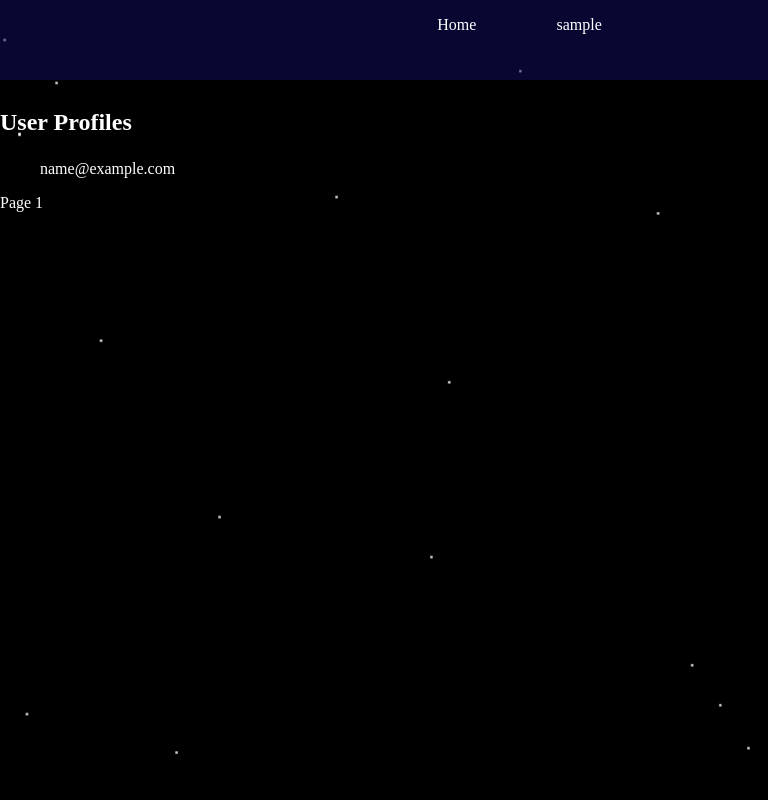
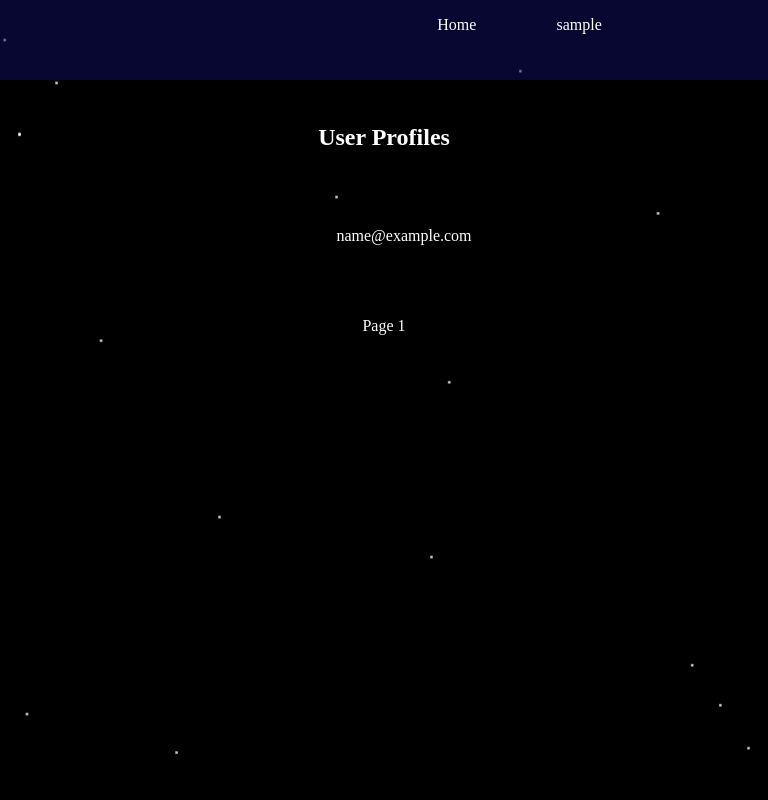
Before and after one commit to agustinsalum/DjangoGoogleAuth, a Django app: page /home/ in a window 768 px wide. Run offline with Django 5.2, Linux system fonts and the light colour scheme; the visitor is signed in with stand-in values (Sample User, id 1); data comes from the database, SQL or seed files in the repository.

Commit message:
Terminado el Home y adaptado a todas las pantallas

```diff
--- a/static/css/base/base.css
+++ b/static/css/base/base.css
@@ -1,4 +1,5 @@
 @import url('https://fonts.googleapis.com/css2?family=Open+Sans:ital,wght@0,300..800;1,300..800&display=swap');
+
 
 /* Login */
 
@@ -135,6 +136,59 @@ nav ul li form input[type="submit"]:hover {
     opacity: 0.8;
 }
 
+
+main {
+    display: flex;
+    width: 100%;
+    height: 82vh;
+}
+
+.sectionHome {
+    display: flex;
+    flex-direction: column;
+    width: 100%;
+    height: 82vh;
+}
+
+.user-profile {
+    display: flex;
+    justify-content: center;
+}
+
+.profiles {
+    display: flex;
+    justify-content: center;
+}
+
+.profiles ul {
+    display: flex;
+    /* center the users */
+    justify-content: center;
+}
+
+.profiles ul li {
+    display: flex;
+}
+
+.pagination {
+    display: flex;
+    justify-content: center;
+    padding-top: 3vh;
+}
+
+.step-links {
+    display: flex;
+}
+
+.current {
+    display: flex;
+    justify-content: center;
+}
+
+.image-arrows {
+    display: grid;
+}
+
 /* Others */
 
 footer {
--- a/static/css/home/mobile.css
+++ b/static/css/home/mobile.css
@@ -43,4 +43,35 @@
         cursor: pointer;
     }
 
+    .profiles ul {
+        /* Code in base file and... */
+        /* Adapted for tablets and mobile */
+        width: 80%;
+    }
+
+    .profiles ul li {
+        /* distance between users */
+        /* Adapted for mobile */
+        margin-inline: 2vh;
+    }
+
+    .step-links a {
+        /* Adapted for mobile */
+        margin-inline: 2vh;
+    }
+
+    .image-arrows img {
+        /* Adapted for tablets and mobile */
+        width: 4vh;
+        height: auto;
+    }
+
+    footer {
+        /* Code in base file and... */
+        /* For mobile screens, the footer should be smaller */
+        height: 8vh;
+    }
+
+
+
 }
--- a/static/css/home/tablet.css
+++ b/static/css/home/tablet.css
@@ -42,4 +42,28 @@
         cursor: pointer;
     }
 
+    .profiles ul {
+        /* Code in base file and... */
+        /* Adapted for tablets */
+        width: 80%;
+    }
+
+    .profiles ul li {
+        /* distance between users */
+        /* Adapted for tablets */
+        margin-inline: 3vh;
+    }
+
+    .step-links a {
+        /* Adapted for tablets */
+        margin-inline: 3vh;
+    }
+
+    .image-arrows img {
+        /* Adapted for tablets */
+        width: 4vh;
+        height: auto;
+    }
+
+
 }
--- a/static/css/login/mobile.css
+++ b/static/css/login/mobile.css
@@ -99,4 +99,9 @@
         height: 3vh;
     }
 
+    footer {
+    /* Code in base file and... */
+    /* For mobile screens, the footer should be smaller */
+    height: 8vh;
+    }
 }
--- a/templates/home.html
+++ b/templates/home.html
@@ -21,15 +21,16 @@
     <div class="pagination">
         <span class="step-links">
             {% if page_obj.has_previous %}
-            <a href="?page=1"><img src="{% static '/css/images/num-1.png' %}" alt="First" /></a>
-            <a href="?page={{ page_obj.previous_page_number }}"><img src="{% static '/css/images/arrow_previous.png' %}"
-                    alt="Previous" /></a>
+            <a href="?page=1" class="image-arrows"><img src="{% static 'images/num-1.png' %}" alt="First" /></a>
+            <a href="?page={{ page_obj.previous_page_number }}" class="image-arrows"><img
+                    src="{% static 'images/arrow_previous.png' %}" alt="Previous" /></a>
             {% endif %}
 
             {% if page_obj.has_next %}
-            <a href="?page={{ page_obj.next_page_number }}"><img src="{% static '/css/images/arrow_next.png' %}"
-                    alt="Next" /></a>
-            <a href="?page={{ page_obj.paginator.num_pages }}"><img src="{% static '/css/images/arrow_last.png' %}" alt="Last" /></a>
+            <a href="?page={{ page_obj.next_page_number }}" class="image-arrows"><img
+                    src="{% static 'images/arrow_next.png' %}" alt="Next" /></a>
+            <a href="?page={{ page_obj.paginator.num_pages }}" class="image-arrows"><img
+                    src="{% static 'images/arrow_last.png' %}" alt="Last" /></a>
             {% endif %}
         </span>
     </div>
--- a/templates/login.html
+++ b/templates/login.html
@@ -39,8 +39,8 @@
             <p> Continue with Google</p>
 
             <div class="google-container">
-                <a href="{% provider_login_url 'google'%}?next=/">
-                    <img src="../static/images/google.png" alt="Google Login" class="google-image">
+                <a href="{% provider_login_url 'google' %}?next=/">
+                    <img src="{% static 'images/google.png' %}" alt="Google Login" class="google-image">
                 </a>
             </div>
         </div>
```
Also changed, not shown: static/css/home/notebook.css (+4 -41 lines).
